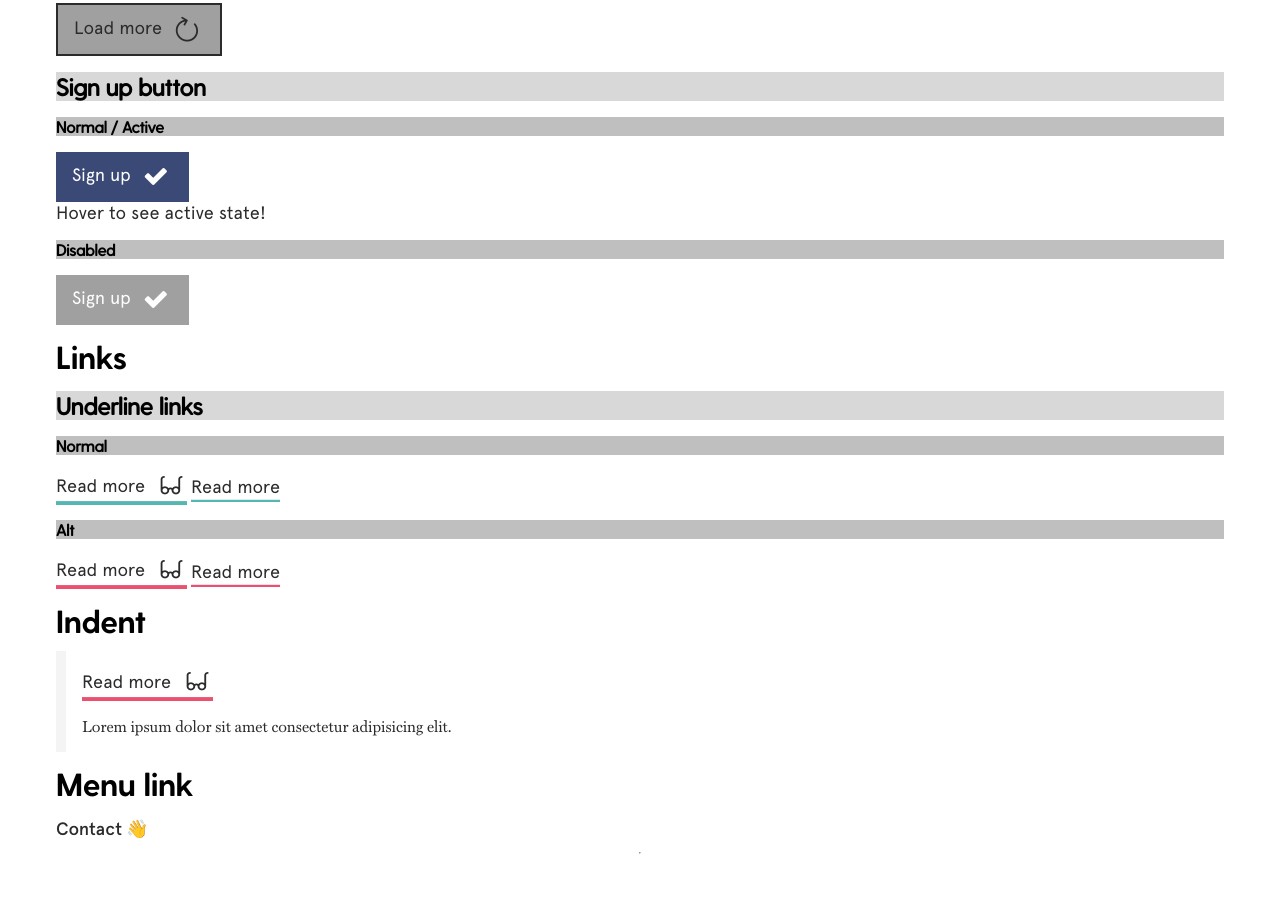
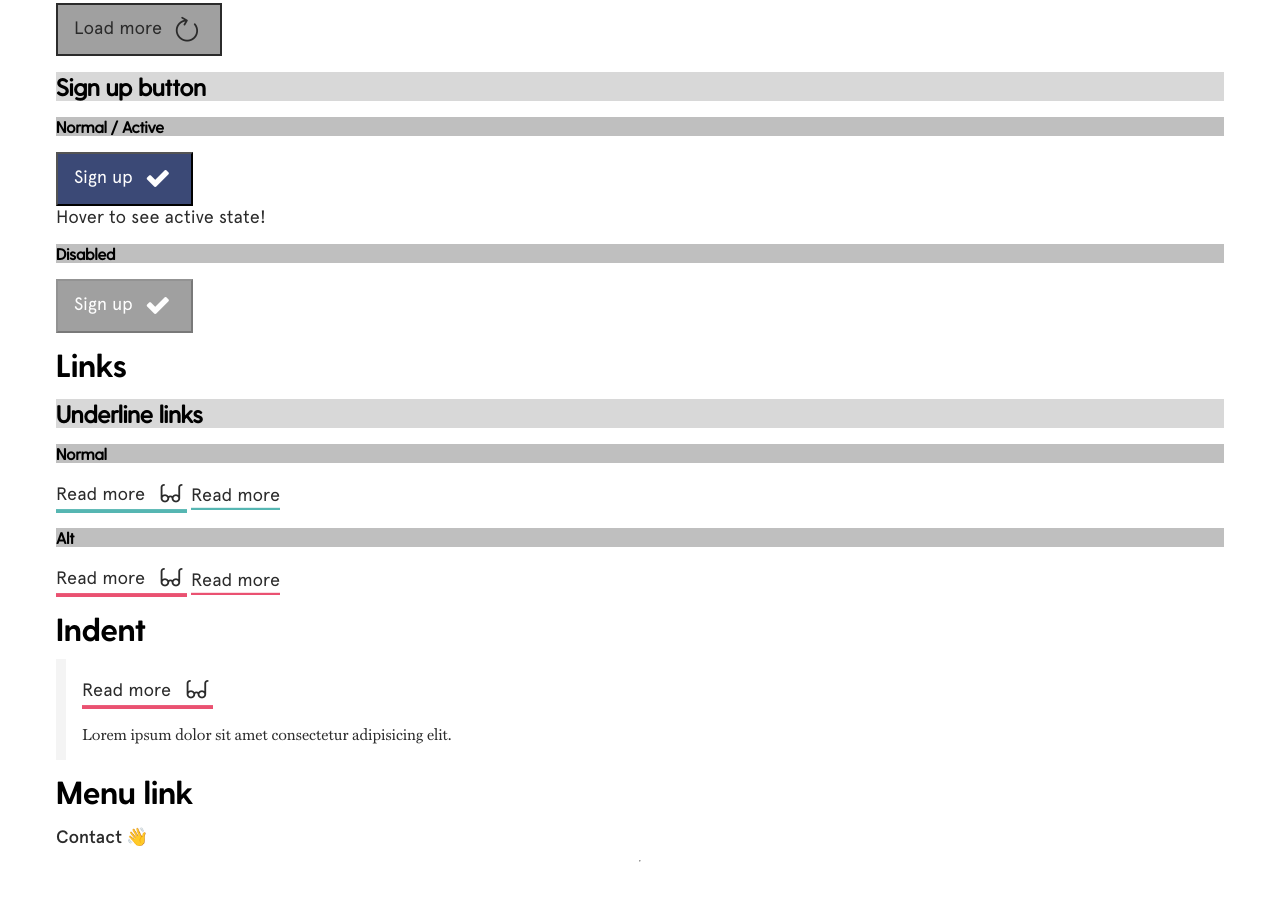
Before and after one commit to AyupDigital/ayup-component-library, a website: page src/index.html in a window 1280 px wide. Shown: the part 6477-7396 px from the top of the page. Drawn offline with nearby package versions, Linux system fonts and the light colour scheme; files that its build step writes are made by us from their sources.

Commit message:
button disabled

```diff
--- a/src/partials/buttons.html
+++ b/src/partials/buttons.html
@@ -29,16 +29,16 @@
         </a>
         <h5 class="section__subtitle">Sign up button</h5>
         <h6 class="section__modifier">Normal / Active</h6>
-        <a class="button button--sign" href="#">
+        <button class="button button--sign" href="#">
           Sign up
           <i class="icon-ok button__icon"></i>
-        </a>
+        </button>
         <p class="body">Hover to see active state!</p>
         <h6 class="section__modifier">Disabled</h6>
-        <a class="button button--disabled button--sign" disabled href="#">
+        <button class="button button--sign" disabled href="#">
           Sign up
           <i class="icon-ok button__icon"></i>
-        </a>
+        </button>
         <h3 class="section__title">Links</h3>
         <h5 class="section__subtitle">Underline links</h5>
         <h6 class="section__modifier">Normal</h6>
--- a/src/scss/utils/_animations.scss
+++ b/src/scss/utils/_animations.scss
@@ -67,6 +67,7 @@
     -o-transform: rotate(0deg);
     -webkit-transform: rotate(0deg);
     transform: rotate(0deg);
+    transform-origin: center;
   }
 
   100% {
@@ -74,6 +75,7 @@
     -o-transform: rotate(359deg);
     -webkit-transform: rotate(359deg);
     transform: rotate(359deg);
+    transform-origin: center;
   }
 }
 
--- a/src/scss/utils/_buttons.scss
+++ b/src/scss/utils/_buttons.scss
@@ -36,10 +36,11 @@
     @include hover($wild-sand);
   }
 
-  &--disabled {
+  &--disabled,
+  &:disabled {
     pointer-events: none;
     background-color: $silver-chalice;
-    cursor: default;
+    cursor: not-allowed;
   }
 
   &__icon {
```
